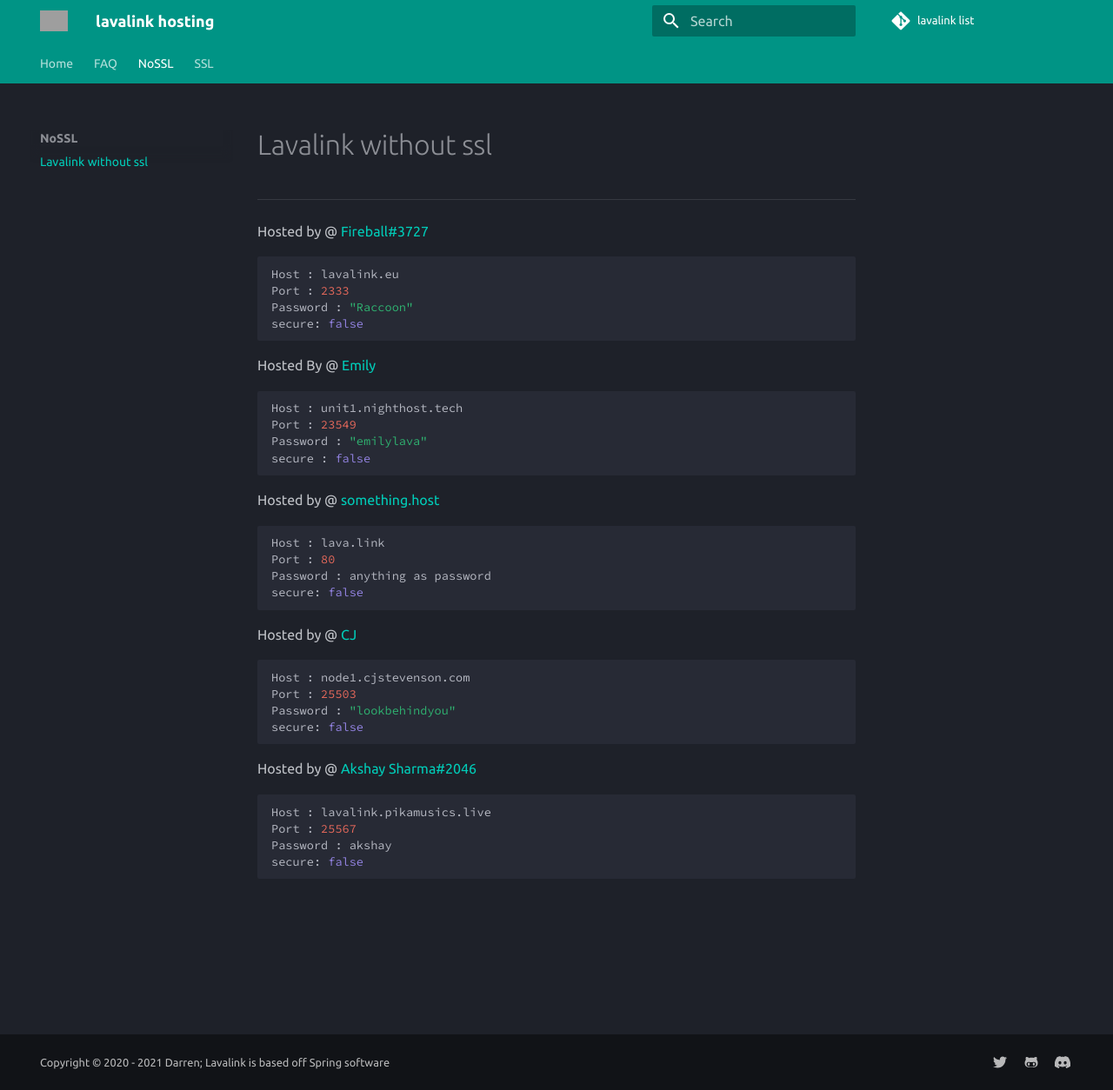
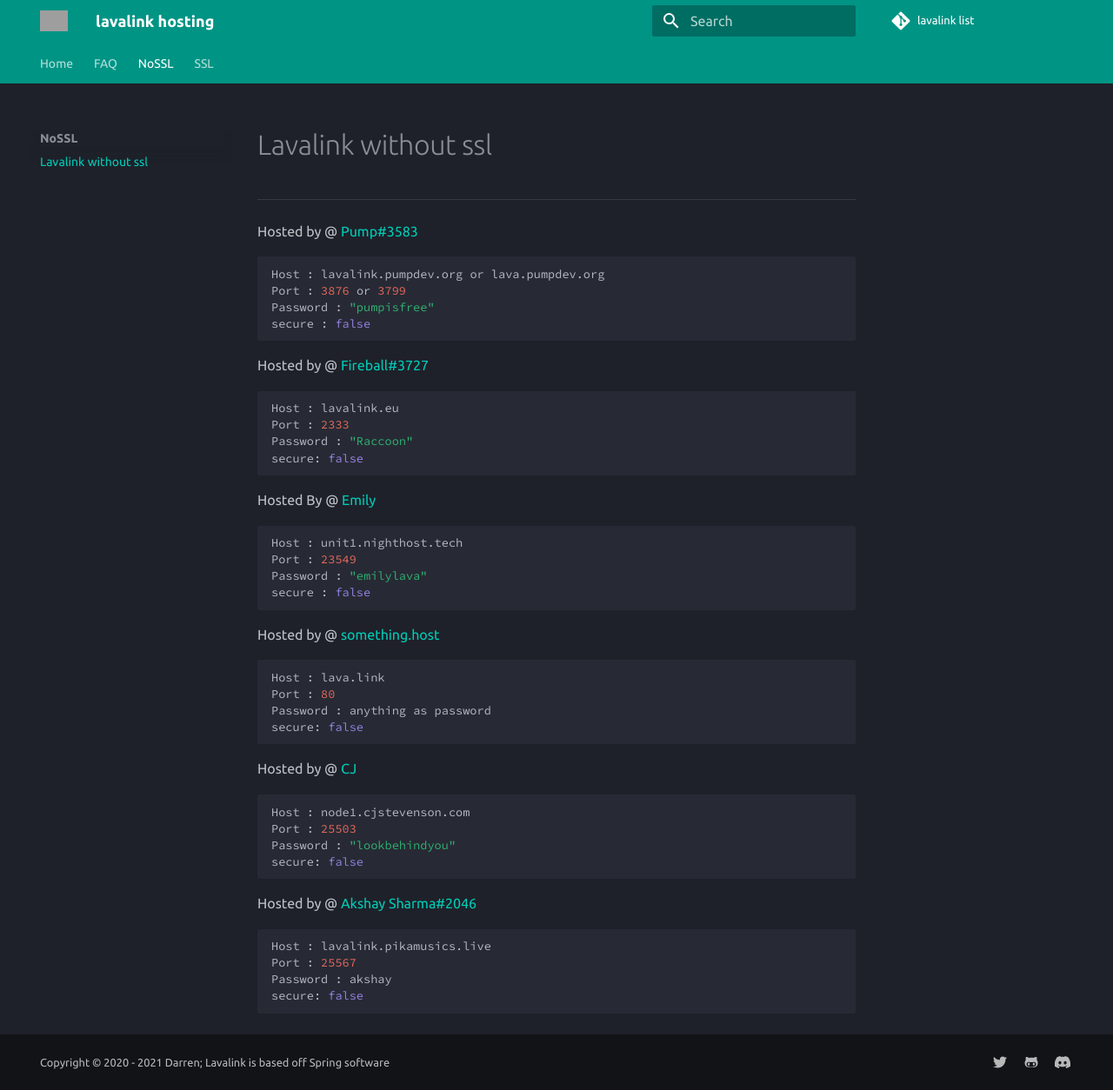
Before and after one commit to DarrenOfficial/lavalink-list, an MkDocs documentation site: the page built from docs/NoSSL/lavalink-without-ssl.md, in a window 1280 px wide and 1254 px high. Shown: the whole window at 87% size. Built offline with MkDocs 1.6.1 and Material for MkDocs 9.7.7, drawn with Linux system fonts in a browser that asks for light colours; comment, search, counter and statistics services are not loaded; grey boxes are pictures that could not be loaded.

Commit message:
Node back up

````diff
--- a/docs/NoSSL/lavalink-without-ssl.md
+++ b/docs/NoSSL/lavalink-without-ssl.md
@@ -1,4 +1,12 @@
 ---
+
+Hosted by @ [Pump#3583](https://pumpdev.org)
+ ```bash
+ Host : lavalink.pumpdev.org or lava.pumpdev.org
+ Port : 3876 or 3799
+ Password : "pumpisfree"
+ secure : false
+ ```
 
 Hosted by @ [Fireball#3727](https://www.lavalink.eu)
 ```bash
````
